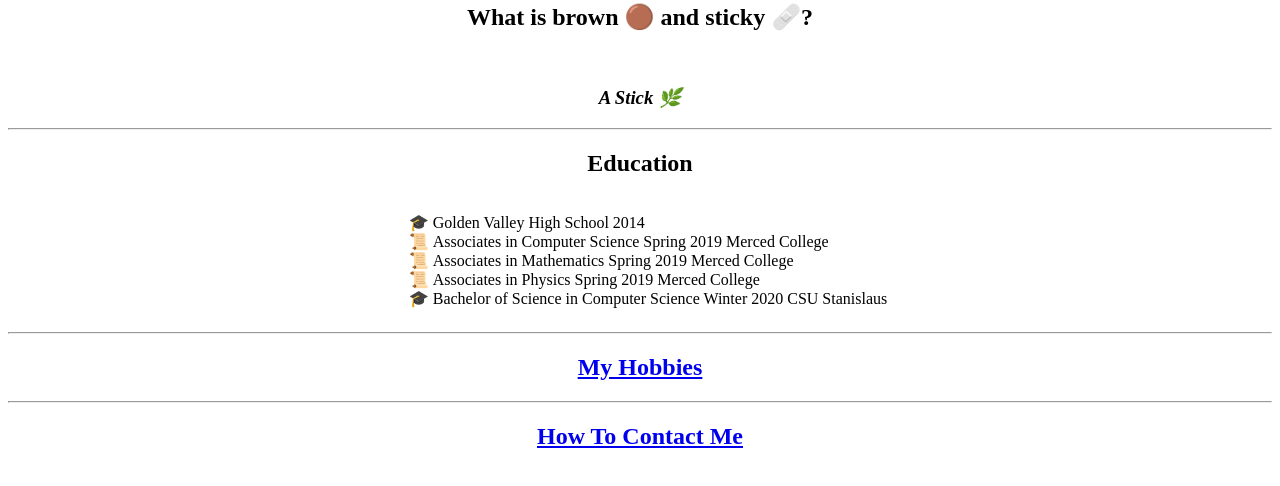
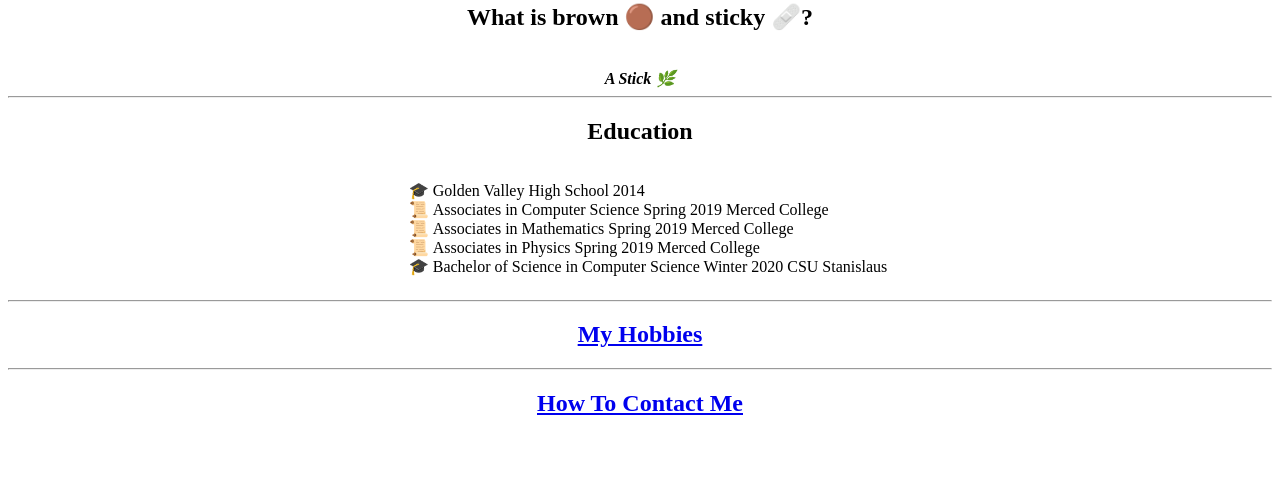
Before and after one commit to hyperlolo/WebDevRefresh, a plain HTML site: page IntroToHTML/HTMLPersonalSite/index.html in a window 1280 px wide. Shown: the part 258-744 px from the top of the page. Drawn offline with Linux system fonts and the light colour scheme.

Commit message:
changed text from h3 to strong in dad joke

```diff
--- a/IntroToHTML/HTMLPersonalSite/index.html
+++ b/IntroToHTML/HTMLPersonalSite/index.html
@@ -28,7 +28,7 @@
         <h2>What is brown 🟤 and sticky 🩹?</h2>
         <br>
         <em>
-            <h3>A Stick 🌿</h3>
+            <strong>A Stick 🌿</strong>
         </em>
         <hr>
     </div>
```
